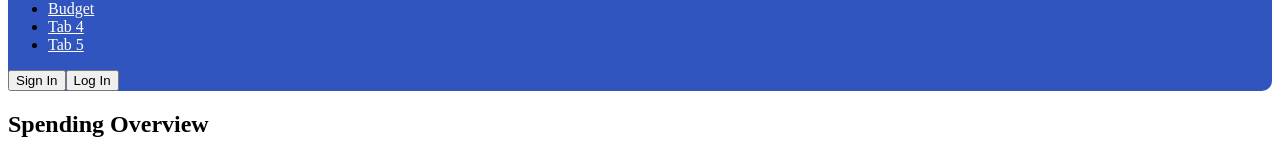
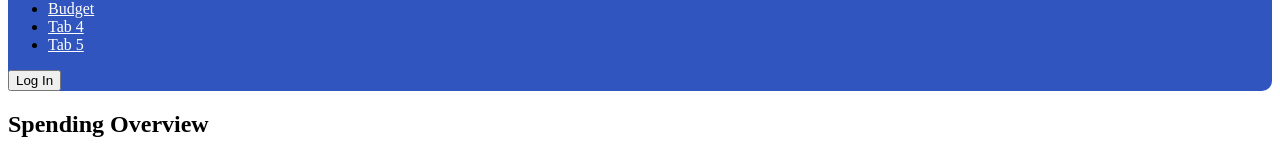
Before and after one commit to Dantallope/BigBoiBudgeting, a React (Create React App) app: page / in a window 1280 px wide. Shown: the part 430-588 px from the top of the page. Built offline with nearby package versions, Linux system fonts and the light colour scheme.

Commit message:
login/signup code

```diff
--- a/src/login.js
+++ b/src/login.js
@@ -1,6 +1,7 @@
 import React, { useState } from 'react';
 import '/css/login.css';
 
+//login toggle event
 const Login = () => {
   const [isLogin, setIsLogin] = useState(true);
 
@@ -8,6 +9,7 @@ const Login = () => {
     setIsLogin(!isLogin);
   };
 
+// option to login or sign up
   return (
     <div className="container">
       <h1>{isLogin ? 'Login' : 'Sign Up'}</h1>
@@ -20,6 +22,8 @@ const Login = () => {
           <label htmlFor="password">Password</label>
           <input type="password" id="password" />
         </div>
+
+        {/* do we need password authentication? */}
         {!isLogin && (
           <div className="form-control">
             <label htmlFor="confirm-password">Confirm Password</label>
@@ -28,6 +32,8 @@ const Login = () => {
         )}
         <button type="submit">{isLogin ? 'Login' : 'Sign Up'}</button>
       </form>
+
+      {/*  */}
       <div className="toggle">
         {isLogin ? (
           <p>
--- a/src/navBar.js
+++ b/src/navBar.js
@@ -50,7 +50,8 @@ function NavBar() {
         </li>
       </ul>
       <div className="navbar-auth">
-        <button className="navbar-signin">Sign In</button>
+
+      {/* login button will also work for signup */}
         <button className="navbar-login">Log In</button>
       </div>
     </nav>
```
